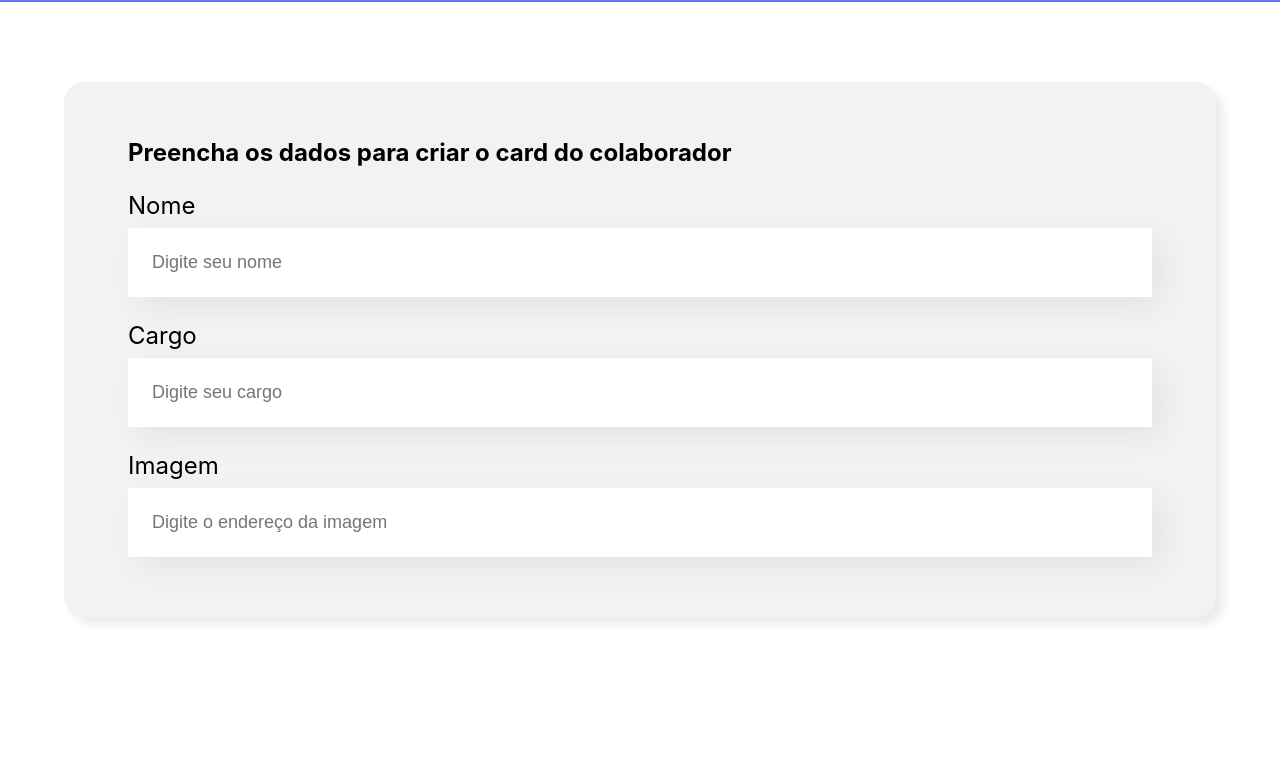
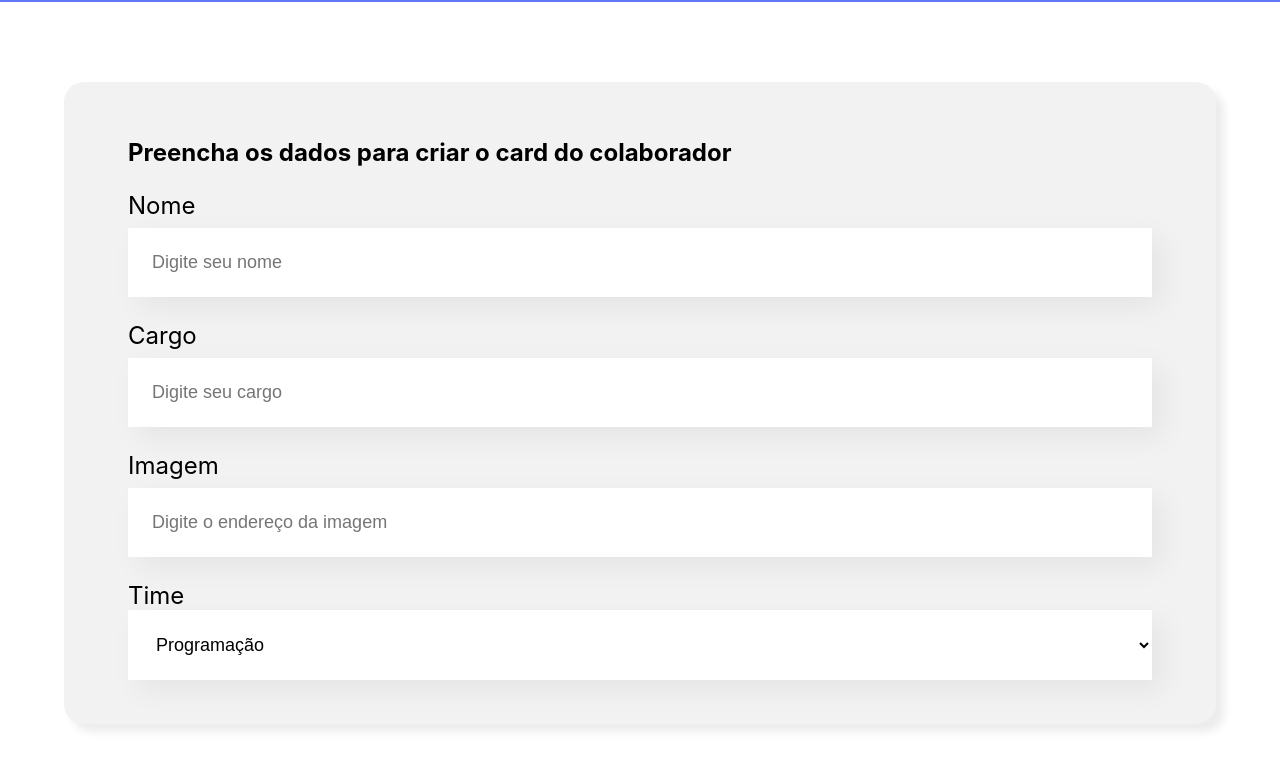
Before and after one commit to wellingtonfernandesbarbosa/organo, a JavaScript app: page / in a window 1280 px wide. Shown: the part 496-1264 px from the top of the page. Before the commit the page ends 1193 px from the top, so only its background shows below. Built offline with nearby package versions, Linux system fonts and the light colour scheme; the HTML template or start-up script is replaced by a standard one.

Commit message:
Adição do componente ListaSuspensa
Neste commit, implementei a adição de um componente de lista suspensa ao formulário, juntamente com a aplicação do seu estilo de formatação.

```diff
--- a/src/componentes/CampoTexto/index.js
+++ b/src/componentes/CampoTexto/index.js
@@ -1,7 +1,6 @@
 import './CampoTexto.css';
 
 const CampoTexto = (props) => {
-    console.log(props)
     return (
         <div className="campo-texto">
             <label>{props.label}</label>
--- a/src/componentes/Formulario/index.js
+++ b/src/componentes/Formulario/index.js
@@ -1,7 +1,19 @@
 import CampoTexto from '../CampoTexto';
+import ListaSuspensa from '../ListaSuspensa';
 import './Formulario.css';
 
 const Formulario = () => {
+
+    const times = [
+        'Programação',
+        'Front-End',
+        'Data Science',
+        'DevOps',
+        'UX e Design',
+        'Mobile',
+        'Inovação e Gestão'
+    ]
+
     return (
         <section className='formulario'>
             <form>
@@ -9,6 +21,7 @@
             <CampoTexto label="Nome" placeholder="Digite seu nome"/>
             <CampoTexto label="Cargo" placeholder="Digite seu cargo"/>
             <CampoTexto label="Imagem" placeholder="Digite o endereço da imagem"/>
+            <ListaSuspensa itens={times} label="Time"/>
             </form>
         </section>
     )
--- /dev/null
+++ b/src/componentes/ListaSuspensa/ListaSuspensa.css
@@ -0,0 +1,15 @@
+.lista-suspensa{
+    display: block;
+    margin-bottom: 8px;
+    font-size: 24px;
+}
+
+.lista-suspensa select{
+    background-color: #ffffff;
+    box-shadow: 10px 10px 30px rgba(0, 0, 0, 0.06);
+    width: 100%;
+    border: none;
+    font-size: 18px;
+    padding: 24px;
+    box-sizing: border-box;
+}
--- /dev/null
+++ b/src/componentes/ListaSuspensa/index.js
@@ -0,0 +1,12 @@
+import './ListaSuspensa.css';
+
+const ListaSuspensa = (props) => {
+    return (
+        <div className='lista-suspensa'>
+            <label>{props.label}</label>
+            <select>{props.itens.map(item => <option key={item}>{item}</option>)}</select>
+        </div>
+    )
+};
+
+export default ListaSuspensa;
```
